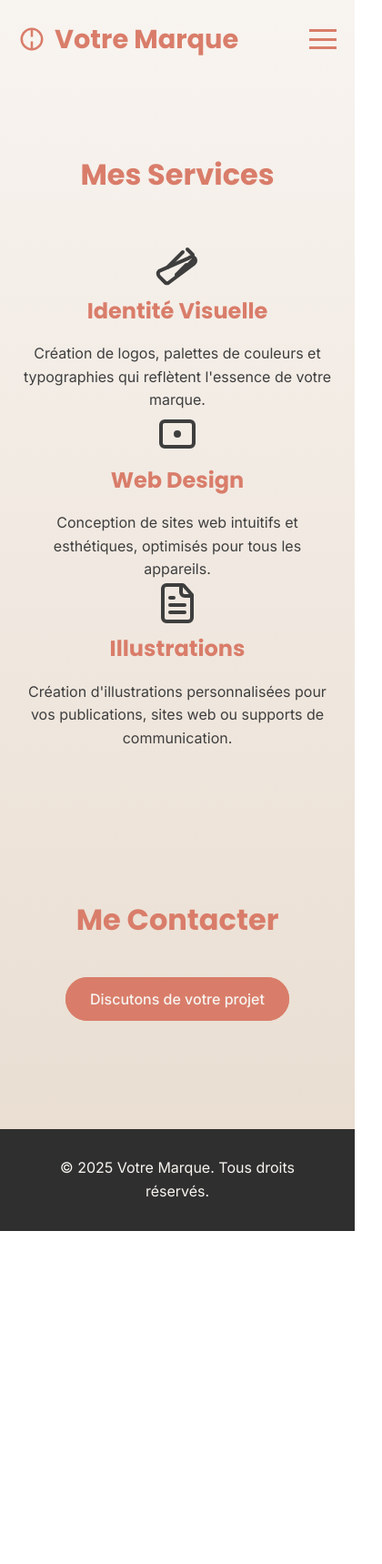
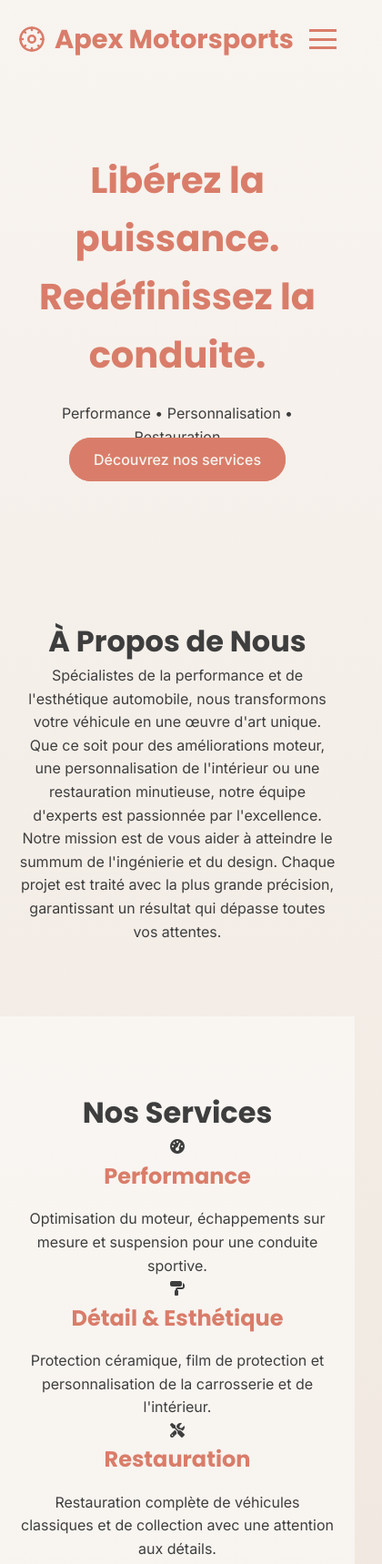
Before and after one commit to Maurice-33/2.0, a plain HTML site: page starter momo/index.html in a window 390 px wide. Shown: the top 1719 px of the page at 91% size, 420 px wide, since content can reach past the window. Before the commit the page ends 1353 px from the top, so only its background shows below. Drawn offline with Linux system fonts and the light colour scheme.

Commit message:
Update index.html

```diff
--- a/starter momo/index.html
+++ b/starter momo/index.html
@@ -3,95 +3,215 @@
 <head>
     <meta charset="UTF-8">
     <meta name="viewport" content="width=device-width, initial-scale=1.0">
-    <title>Accueil - Votre Marque</title>
-    <!-- Lien vers le fichier CSS -->
-    <link rel="stylesheet" href="styles.css">
-    <!-- Liens pour les polices Google Fonts -->
-    <link rel="preconnect" href="https://fonts.googleapis.com">
-    <link rel="preconnect" href="https://fonts.gstatic.com" crossorigin>
-    <link href="https://fonts.googleapis.com/css2?family=Poppins:wght@400;500;700&family=Inter:wght@400;500;700&display=swap" rel="stylesheet">
+    <title>Apex Motorsports - Beyond the Drive</title>
+    <link rel="stylesheet" href="style.css">
+    <link href="https://fonts.googleapis.com/css2?family=Inter:wght@400;500;700&family=Poppins:wght@700&display=swap" rel="stylesheet">
+    <link rel="stylesheet" href="https://cdnjs.cloudflare.com/ajax/libs/font-awesome/6.4.0/css/all.min.css">
 </head>
 <body>
+
+    <!-- Ancre en haut de la page -->
+    <a id="top" href="#top"></a>
 
     <!-- HEADER -->
     <header class="main-header" id="main-header">
         <a href="index.html" class="logo">
-            <svg class="logo-icon" xmlns="http://www.w3.org/2000/svg" viewBox="0 0 24 24" fill="currentColor">
-                <path d="M12 2C6.477 2 2 6.477 2 12s4.477 10 10 10 10-4.477 10-10S17.523 2 12 2zm1 17.93V14h-2v5.93a8 8 0 010-15.86V10h2V4.07a8 8 0 010 15.86z"/>
+            <!-- Logo SVG - une roue ou un engrenage stylisé -->
+            <svg class="logo-icon" xmlns="http://www.w3.org/2000/svg" viewBox="0 0 24 24" fill="none" stroke="currentColor" stroke-width="2" stroke-linecap="round" stroke-linejoin="round">
+                <circle cx="12" cy="12" r="10"></circle>
+                <circle cx="12" cy="12" r="3"></circle>
+                <line x1="12" y1="2" x2="12" y2="4"></line>
+                <line x1="12" y1="20" x2="12" y2="22"></line>
+                <line x1="20" y1="12" x2="22" y2="12"></line>
+                <line x1="2" y1="12" x2="4" y2="12"></line>
+                <line x1="19.07" y1="4.93" x2="17.66" y2="6.34"></line>
+                <line x1="4.93" y1="19.07" x2="6.34" y2="17.66"></line>
+                <line x1="19.07" y1="19.07" x2="17.66" y2="17.66"></line>
+                <line x1="4.93" y1="4.93" x2="6.34" y2="6.34"></line>
             </svg>
-            Votre Marque
+            <span class="logo-text">Apex Motorsports</span>
         </a>
 
-        <!-- Menu Desktop -->
-        <nav class="btn-group" id="site-nav">
-            <!-- La section "A Propos" a été supprimée, donc le lien est retiré -->
-            <a href="#mes-services" class="btn-secondary">Mes Services</a>
-            <a href="portfolio.html" class="btn-secondary">Portfolio</a>
-            <a href="tarifs.html" class="btn-secondary">Tarifs</a>
-            <a href="#contact" class="btn-primary">Me contacter</a>
-        </nav>
-
-        <!-- Menu Mobile -->
+        <!-- Bouton Hamburger pour mobile -->
         <div class="hamburger-menu" id="hamburger-menu">
             <span></span>
             <span></span>
             <span></span>
         </div>
+
+        <nav class="btn-group" id="site-nav">
+            <a href="#about" class="btn-secondary">À Propos</a>
+            <a href="#services" class="btn-secondary">Services</a>
+            <a href="#projects" class="btn-secondary">Projets</a>
+            <a href="#contact" class="btn-primary">Contact</a>
+        </nav>
     </header>
 
+    <!-- SECTION HERO - Avec une image de voiture en arrière-plan -->
+    <section class="hero-section">
+        <div class="hero-content fade-in-up">
+            <h1>Libérez la puissance.<br>Redéfinissez la conduite.</h1>
+            <p>Performance • Personnalisation • Restauration</p>
+            <a href="#services" class="btn-primary scroll-down-btn">Découvrez nos services</a>
+        </div>
+    </section>
+
     <main>
-        <!-- La Section "A Propos" a été supprimée -->
+        <!-- À PROPOS -->
+        <section id="about" class="about-section slide-up">
+            <h2>À Propos de Nous</h2>
+            <div class="about-content">
+                <p>Spécialistes de la performance et de l'esthétique automobile, nous transformons votre véhicule en une œuvre d'art unique. Que ce soit pour des améliorations moteur, une personnalisation de l'intérieur ou une restauration minutieuse, notre équipe d'experts est passionnée par l'excellence.</p>
+                <p>Notre mission est de vous aider à atteindre le summum de l'ingénierie et du design. Chaque projet est traité avec la plus grande précision, garantissant un résultat qui dépasse toutes vos attentes.</p>
+            </div>
+        </section>
 
-        <!-- Section Mes Services -->
-        <section id="mes-services" class="services-section">
-            <div class="container">
-                <h2 class="section-title">Mes Services</h2>
-                <div class="services-grid">
-                    <div class="service-card">
-                        <svg xmlns="http://www.w3.org/2000/svg" width="48" height="48" viewBox="0 0 24 24" fill="none" stroke="currentColor" stroke-width="2" stroke-linecap="round" stroke-linejoin="round" class="service-icon lucide lucide-paintbrush"><path d="M18.3 8.3a2.12 2.12 0 1 1 2.99 2.99L7.01 22A2.12 2.12 0 0 1 5.57 22L2 18.43a2.12 2.12 0 0 1 0-2.99z"/><path d="M15 5l-8.5 8.5"/><path d="M17 12l-5.5 5.5"/><path d="M21 9l-5.5 5.5"/><path d="M17.5 3.5l3 3"/></svg>
-                        <h3 class="service-title">Identité Visuelle</h3>
-                        <p class="service-description">
-                            Création de logos, palettes de couleurs et typographies qui reflètent l'essence de votre marque.
-                        </p>
+        <!-- MES SERVICES -->
+        <section id="services" class="services-section fade-in">
+            <h2>Nos Services</h2>
+            <div class="cards">
+                <div class="card slide-up-slow">
+                    <i class="fa-solid fa-gauge-high card-icon"></i>
+                    <h3>Performance</h3>
+                    <p>Optimisation du moteur, échappements sur mesure et suspension pour une conduite sportive.</p>
+                </div>
+                <div class="card slide-up-slow">
+                    <i class="fa-solid fa-paint-roller card-icon"></i>
+                    <h3>Détail & Esthétique</h3>
+                    <p>Protection céramique, film de protection et personnalisation de la carrosserie et de l'intérieur.</p>
+                </div>
+                <div class="card slide-up-slow">
+                    <i class="fa-solid fa-screwdriver-wrench card-icon"></i>
+                    <h3>Restauration</h3>
+                    <p>Restauration complète de véhicules classiques et de collection avec une attention aux détails.</p>
+                </div>
+            </div>
+        </section>
+
+        <!-- PROJETS -->
+        <section id="projects" class="projects-section fade-in">
+            <h2>Projets Récents</h2>
+            <div class="portfolio-grid">
+                <div class="portfolio-item scale-in">
+                    <img src="https://placehold.co/400x300/35709a/ffffff?text=Projet+1" alt="Projet de voiture 1">
+                    <div class="item-overlay">
+                        <h3>Dodge Challenger R/T</h3>
+                        <p>Préparation moteur et carrosserie.</p>
                     </div>
-                    <div class="service-card">
-                        <svg xmlns="http://www.w3.org/2000/svg" width="48" height="48" viewBox="0 0 24 24" fill="none" stroke="currentColor" stroke-width="2" stroke-linecap="round" stroke-linejoin="round" class="service-icon lucide lucide-monitor-dot"><circle cx="12" cy="12" r="1"/><path d="M19 19H5a2 2 0 0 1-2-2V7a2 2 0 0 1 2-2h14a2 2 0 0 1 2 2v10a2 2 0 0 1-2 2z"/></svg>
-                        <h3 class="service-title">Web Design</h3>
-                        <p class="service-description">
-                            Conception de sites web intuitifs et esthétiques, optimisés pour tous les appareils.
-                        </p>
+                </div>
+                <div class="portfolio-item scale-in">
+                    <img src="https://placehold.co/400x300/2d7761/ffffff?text=Projet+2" alt="Projet de voiture 2">
+                    <div class="item-overlay">
+                        <h3>Porsche 911 Targa</h3>
+                        <p>Restauration complète et peinture.</p>
                     </div>
-                    <div class="service-card">
-                        <svg xmlns="http://www.w3.org/2000/svg" width="48" height="48" viewBox="0 0 24 24" fill="none" stroke="currentColor" stroke-width="2" stroke-linecap="round" stroke-linejoin="round" class="service-icon lucide lucide-file-text"><path d="M15 2H6a2 2 0 0 0-2 2v16a2 2 0 0 0 2 2h12a2 2 0 0 0 2-2V7.4L15.6 2.4A2 2 0 0 0 15 2z"/><path d="M14 2v4a2 2 0 0 0 2 2h4"/><path d="M10 9H8"/><path d="M16 13H8"/><path d="M16 17H8"/></svg>
-                        <h3 class="service-title">Illustrations</h3>
-                        <p class="service-description">
-                            Création d'illustrations personnalisées pour vos publications, sites web ou supports de communication.
-                        </p>
+                </div>
+                <div class="portfolio-item scale-in">
+                    <img src="https://placehold.co/400x300/99b0a7/ffffff?text=Projet+3" alt="Projet de voiture 3">
+                    <div class="item-overlay">
+                        <h3>Ford Mustang GT</h3>
+                        <p>Ajout de kits de carrosserie et optimisation.</p>
                     </div>
                 </div>
             </div>
         </section>
 
-        <!-- Section Contact -->
-        <section id="contact" class="contact-section">
-            <div class="container">
-                <h2 class="section-title">Me Contacter</h2>
-                <a href="#contact" class="btn-primary large-button">Discutons de votre projet</a>
-            </div>
+        <!-- CONTACT -->
+        <section id="contact" class="contact-section slide-up">
+            <h2>Contactez-nous</h2>
+            <form action="#" method="post">
+                <div>
+                    <label for="name">Votre nom :</label>
+                    <input type="text" id="name" name="name" placeholder="Votre nom" required>
+                </div>
+
+                <div>
+                    <label for="email">Votre email :</label>
+                    <input type="email" id="email" name="email" placeholder="Votre email" required>
+                </div>
+
+                <div>
+                    <label for="service">Type de demande :</label>
+                    <select id="service" name="service" required>
+                        <option value="" disabled selected>Choisissez une option</option>
+                        <option value="performance">Amélioration de la performance</option>
+                        <option value="detailing">Détail & Esthétique</option>
+                        <option value="restoration">Restauration</option>
+                        <option value="other">Autre</option>
+                    </select>
+                </div>
+
+                <div>
+                    <label for="message">Message :</label>
+                    <textarea id="message" name="message" rows="5" placeholder="Votre message" required></textarea>
+                </div>
+
+                <button type="submit" class="btn-primary">Envoyer</button>
+            </form>
         </section>
     </main>
 
-    <!-- Footer -->
+    <!-- Bouton remonter en haut -->
+    <a href="#top" class="back-to-top" id="backToTop">&#8679;</a>
+
+    <!-- FOOTER -->
     <footer>
-        <p>&copy; 2025 Votre Marque. Tous droits réservés.</p>
+        <p>© 2025 Apex Motorsports - Tous droits réservés</p>
     </footer>
 
-    <!-- Bouton "Retour en haut" -->
-    <a href="#top" class="back-to-top" id="back-to-top">
-        <svg xmlns="http://www.w3.org/2000/svg" width="24" height="24" viewBox="0 0 24 24" fill="none" stroke="currentColor" stroke-width="2" stroke-linecap="round" stroke-linejoin="round" class="lucide lucide-arrow-up-circle"><circle cx="12" cy="12" r="10"/><path d="m12 16-4-4m4 4 4-4m-4 4V8"/></svg>
-    </a>
+    <!-- JS pour la barre de navigation, le bouton "remonter en haut" et les effets de défilement -->
+    <script>
+        document.addEventListener("DOMContentLoaded", () => {
+            // Script pour la barre de navigation et le bouton "remonter en haut"
+            const header = document.getElementById('main-header');
+            const backToTopButton = document.getElementById("backToTop");
+            window.addEventListener("scroll", () => {
+                if (window.scrollY > 50) {
+                    header.classList.add('scrolled');
+                    backToTopButton.style.display = "block";
+                } else {
+                    header.classList.remove('scrolled');
+                    backToTopButton.style.display = "none";
+                }
+            });
 
-    <!-- Lien vers le fichier JavaScript -->
-    <script src="script.js" defer></script>
+            // Script pour le menu hamburger
+            const hamburger = document.querySelector('.hamburger-menu');
+            const navMenu = document.querySelector('.btn-group');
+
+            hamburger.addEventListener('click', () => {
+                hamburger.classList.toggle('is-active');
+                navMenu.classList.toggle('is-open');
+            });
+
+            navMenu.addEventListener('click', () => {
+                hamburger.classList.remove('is-active');
+                navMenu.classList.remove('is-open');
+            });
+
+            // Effets de défilement
+            const observerOptions = {
+                root: null, // utilise le viewport comme conteneur
+                rootMargin: '0px',
+                threshold: 0.1 // 10% de l'élément doit être visible pour déclencher
+            };
+
+            const observer = new IntersectionObserver((entries, observer) => {
+                entries.forEach(entry => {
+                    if (entry.isIntersecting) {
+                        entry.target.classList.add('visible');
+                        observer.unobserve(entry.target); // Cesse d'observer après l'animation
+                    }
+                });
+            }, observerOptions);
+
+            // Cible les sections à animer
+            const sections = document.querySelectorAll('.slide-up, .fade-in, .scale-in, .slide-up-slow');
+            sections.forEach(section => {
+                observer.observe(section);
+            });
+        });
+    </script>
+
 </body>
 </html>
```
